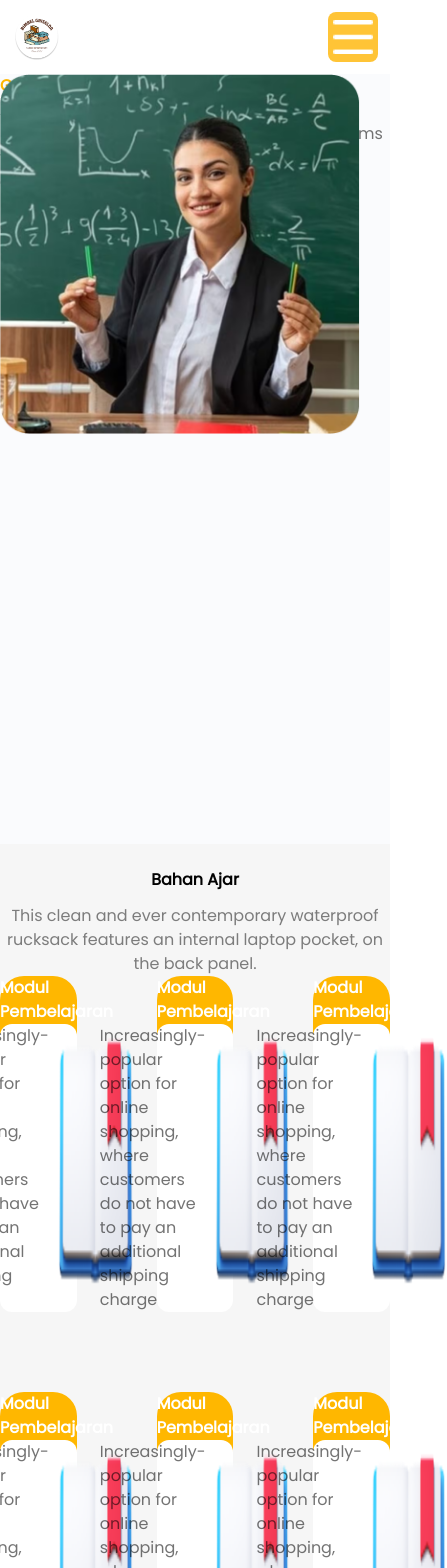
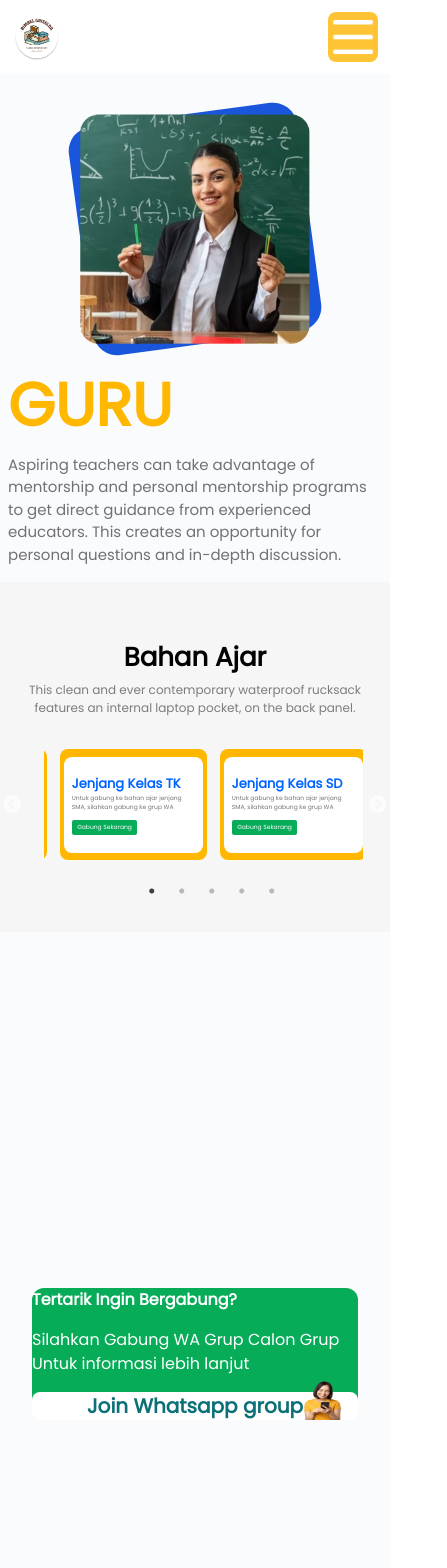
Before and after one commit to RozKoy/Bimbel-Griselda, a Next.js app: page /teacher in a window 390 px wide. Shown: the top 1568 px of the page, 447 px wide, since content can reach past the window. Built offline with nearby package versions, Linux system fonts and the light colour scheme.

Commit message:
Responsive Module Learning

```diff
--- a/src/components/landing-pages/Beranda/Content.tsx
+++ b/src/components/landing-pages/Beranda/Content.tsx
@@ -6,13 +6,13 @@ interface ContentProps {
 
 const Content: React.FC<ContentProps> = ({ src }) => {
   return (
-    <div className="overflow-hidden cursor-pointer shadow-md m-4">
+    <div className="overflow-hidden flex justify-center items-center  cursor-pointer shadow-md w-[280px] h-[212px] m-4">
       <Image
         src={src}
         width={300}
         height={100}
         alt="content"
-        className="object-cover hover:scale-150 transition-all w-[280px] h-[212px]"
+        className="object-cover hover:scale-150 transition-all  w-[280px] h-[212px]"
       />
     </div>
   );
--- a/src/components/landing-pages/Beranda/Gallery.tsx
+++ b/src/components/landing-pages/Beranda/Gallery.tsx
@@ -6,7 +6,7 @@ import "slick-carousel/slick/slick-theme.css";
 
 const Gallery = () => {
   const settings = {
-    className: " h-auto w-full    ",
+    className: " h-auto w-full  pl-[5%] bg-transparent sm:pl-0  ",
 
     infinite: true,
     speed: 500,
--- a/src/components/landing-pages/Guru/CardModule.tsx
+++ b/src/components/landing-pages/Guru/CardModule.tsx
@@ -1,20 +1,33 @@
 import Image from "next/image";
 import book from "/public/assets/bookmark.png";
+import Link from "next/link";
 
 interface CardModuleProps {
   title?: string;
-  description?: string;
 }
 
-const CardModule: React.FC<CardModuleProps> = ({ title, description }) => {
+const CardModule: React.FC<CardModuleProps> = ({ title }) => {
   return (
-    <div className="bg-[#FFB700] rounded-3xl flex flex-col sm:px-6 sm:py-6">
-      <p className="text-[#FFF] font-extrabold sm:w-[231px] sm:text-[32px]">{title}</p>
-      <div className="bg-[#FFF] flex justify-center space-x-2 rounded-xl sm:px-3 sm:pt-5 sm:pb-10">
-        <p className="text-[#0000008c] sm:text-[9.42px] sm:w-[116px]">
-          {description}
-        </p>
-        <Image src={book} width={80} height={85} alt="book" />
+    <div className="bg-[#FFB700] m-4 rounded-lg flex justify-center items-center  w-[147px] py-[7.51px] pl-[7.51px] pr-[8.13px]  sm:py-[14.55px] sm:pr-[14.55px] sm:pl-[15.16px]  sm:w-[284px]">
+      <div className="bg-[#FFf]  flex items-center rounded-lg p-2 sm:p-3">
+        <div className="flex flex-col justify-center space-y-2 w-[123px] h-[80px]  sm:w-[213px] sm:h-[140px]">
+          <div className=" w-full  ">
+            <p className="text-[#0065FF] font-bold text-[13px] sm:text-[22px]">
+              {title}
+            </p>
+            <p className="text-[#0000008c] text-[6px] sm:text-[11.425px]">
+              Untuk gabung ke bahan ajar jenjang SMA, silahkan gabung ke grup WA
+            </p>
+          </div>
+          <Link
+            href=""
+            className="bg-[#06AC58] flex justify-center items-center  w-[65.51px] h-[15.25px] rounded-[2px] sm:rounded-lg sm:w-[125px] sm:h-[29px] "
+          >
+            <p className="text-[#FFF] text-[6px] sm:text-[11.425px]">
+              Gabung Sekarang
+            </p>
+          </Link>
+        </div>
       </div>
     </div>
   );
--- a/src/components/landing-pages/Guru/ModuleLearning.tsx
+++ b/src/components/landing-pages/Guru/ModuleLearning.tsx
@@ -1,44 +1,67 @@
 import CardModule from "./CardModule";
+import Slider from "react-slick";
+import "slick-carousel/slick/slick.css";
+import "slick-carousel/slick/slick-theme.css";
+const settings = {
+  className: " h-auto w-full  pl-[5%]   sm:pl-0  ",
+
+  infinite: true,
+  speed: 500,
+  slidesToShow: 3,
+  slidesToScroll: 3,
+  rows: 2,
+  slidesPerRow: 1,
+
+  responsive: [
+    {
+      breakpoint: 1024,
+      settings: {
+        slidesToShow: 2,
+        slidesToScroll: 1,
+        infinite: true,
+        dots: true,
+      },
+    },
+    {
+      breakpoint: 600,
+      settings: {
+        slidesToShow: 2,
+        slidesToScroll: 2,
+        initialSlide: 2,
+      },
+    },
+    {
+      breakpoint: 480,
+      settings: {
+        dots: true,
+        rows: 1,
+        slidesToShow: 2,
+        slidesToScroll: 1,
+      },
+    },
+  ],
+};
 
 const ModuleLearning = () => {
   return (
-    <div className="bg-[#F6F6F6] w-full min-h-screen flex flex-col s justify-center items-center pt-6 pb-10 sm:space-y-8">
-      <div className="flex flex-col space-y-3 sm:w-[661px]">
-        <p className="text-center text-[#020202] font-extrabold sm:text-[48px]">
+    <div className="bg-[#F6F6F6] w-full flex flex-col  justify-center items-center py-14 px-[7%] space-y-4 h-auto sm:px-10 sm:min-h-screen  sm:space-y-8">
+      <div className="flex flex-col w-[334px] space-y-1 sm:space-y-3  sm:w-[661px]">
+        <p className="text-center text-[#020202] font-extrabold text-[26px] sm:text-[48px]">
           Bahan Ajar
         </p>
-        <p className="text-center text-[#7C7C7C] sm:text-lg">
+        <p className="text-center text-[#7C7C7C] text-[12px] sm:text-lg">
           This clean and ever contemporary waterproof rucksack features an
           internal laptop pocket, on the back panel.
         </p>
       </div>
 
-      <div className=" grid grid-cols-3 gap-20">
-        <CardModule
-          title="Modul Pembelajaran"
-          description="Increasingly-popular option for online shopping, where customers do not have to pay an additional shipping charge"
-        />
-        <CardModule
-          title="Modul Pembelajaran"
-          description="Increasingly-popular option for online shopping, where customers do not have to pay an additional shipping charge"
-        />
-        <CardModule
-          title="Modul Pembelajaran"
-          description="Increasingly-popular option for online shopping, where customers do not have to pay an additional shipping charge"
-        />
-        <CardModule
-          title="Modul Pembelajaran"
-          description="Increasingly-popular option for online shopping, where customers do not have to pay an additional shipping charge"
-        />
-        <CardModule
-          title="Modul Pembelajaran"
-          description="Increasingly-popular option for online shopping, where customers do not have to pay an additional shipping charge"
-        />
-        <CardModule
-          title="Modul Pembelajaran"
-          description="Increasingly-popular option for online shopping, where customers do not have to pay an additional shipping charge"
-        />
-      </div>
+      <Slider {...settings}>
+        <CardModule title="Jenjang Kelas TK" />
+        <CardModule title="Jenjang Kelas SD" />
+        <CardModule title="Jenjang Kelas SMP" />
+        <CardModule title="Jenjang Kelas SMA" />
+        <CardModule title="Jenjang Kelas Kuliah" />
+      </Slider>
     </div>
   );
 };
--- a/src/components/landing-pages/Guru/Oferring.tsx
+++ b/src/components/landing-pages/Guru/Oferring.tsx
@@ -26,7 +26,7 @@ export default function Offering() {
           width={380}
           height={380}
           alt="model"
-          className="absolute  right-[5%]"
+          className="absolute  right-[5%] w-[40px] h-[40px]"
         />
       </div>
     </div>
--- a/src/components/landing-pages/Guru/TeacherDescription.tsx
+++ b/src/components/landing-pages/Guru/TeacherDescription.tsx
@@ -4,24 +4,26 @@ import teacher from "/public/assets/image 5.png";
 
 export default function TeacherDescription() {
   return (
-    <div className="bg-[#FAFBFD] w-full h-screen sm:px-10 ">
+    <div className="bg-[#FAFBFD] w-full h-auto pb-4 sm:h-screen sm:px-10 ">
       <Navbar />
 
-      <div className="sm:ml-6 sm:mt-16 sm:flex sm:space-x-16">
-        <div className=" sm:w-[360px] sm:h-[360px] relative">
-          <div className="bg-blue-700 w-full h-full rounded-3xl rotate-[-7.66deg]"></div>
+      <div className=" px-2 mt-10  sm:ml-6 sm:mt-16 sm:flex sm:space-x-16">
+        <div className="flex justify-center">
+          <div className=" w-[229.533px] h-[229.533px ]  sm:w-[360px] sm:h-[360px] relative">
+            <div className="bg-blue-700 w-[229.533px] h-[229.533px] rounded-3xl rotate-[-7.66deg] sm:w-[360px] sm:h-[360px]"></div>
             <Image
               src={teacher}
               width={360}
               height={360}
               alt="teacher"
-            className="absolute top-0"
+              className="absolute top-0 w-[229.533px] h-[229.533px] sm:w-[360px] sm:h-[360px]"
             />
           </div>
+        </div>
 
-        <div className="flex flex-col sm:w-[612px] sm:space-y-2">
-          <p className="font-[800] text-[#FFB700] sm:text-[80px]">GURU</p>
-          <p className="text-[#0000008c] sm:text-[26.909px]">
+        <div className="flex flex-col w-full space-y-1 mt-4 sm:mt-0  sm:w-[612px] sm:space-y-2">
+          <p className="font-[800] text-[#FFB700] text-[60px] sm:text-[80px]">GURU</p>
+          <p className="text-[#0000008c] text-[15px] sm:text-[26.909px]">
             Aspiring teachers can take advantage of mentorship and personal
             mentorship programs to get direct guidance from experienced
             educators. This creates an opportunity for personal questions and
```
Lines whose indentation alone changed are shown as unchanged.
